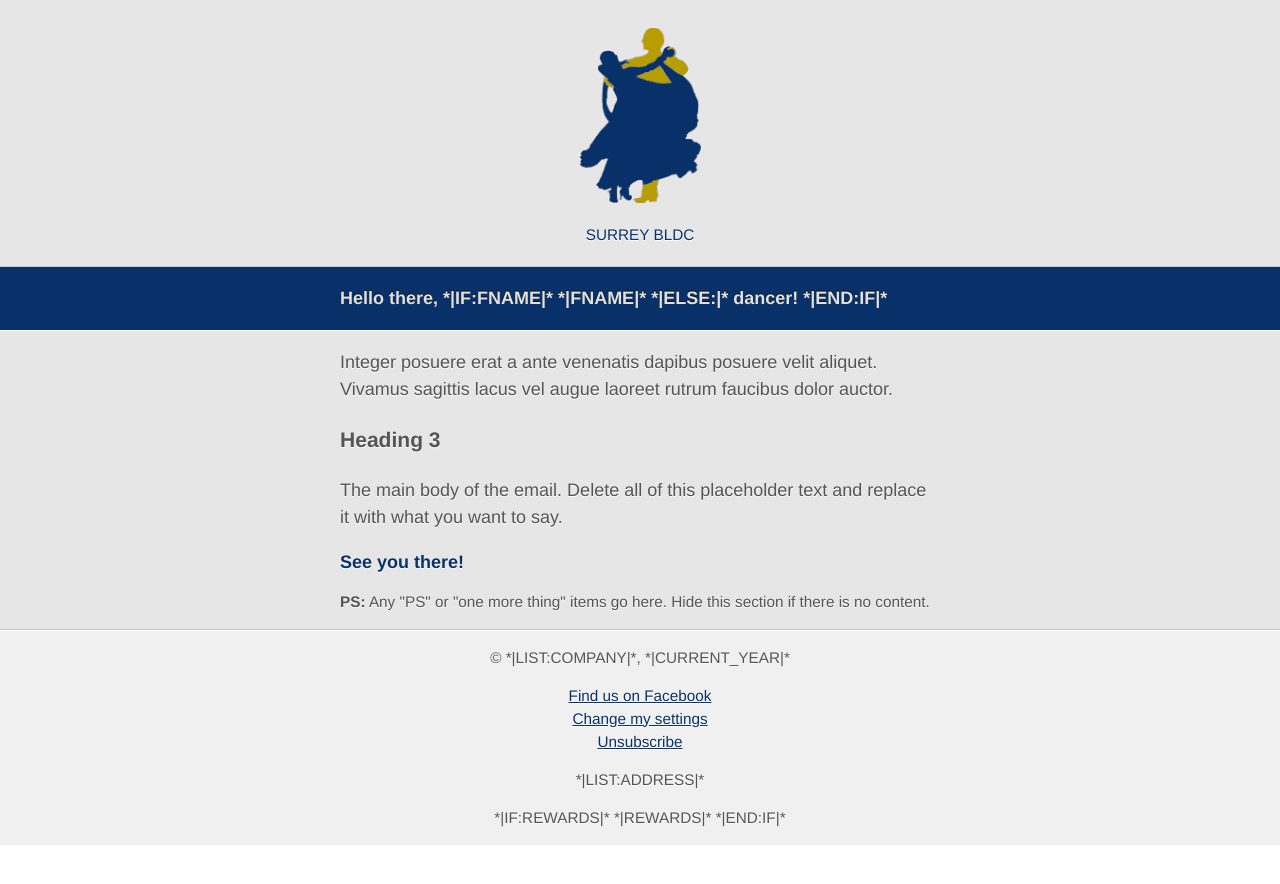
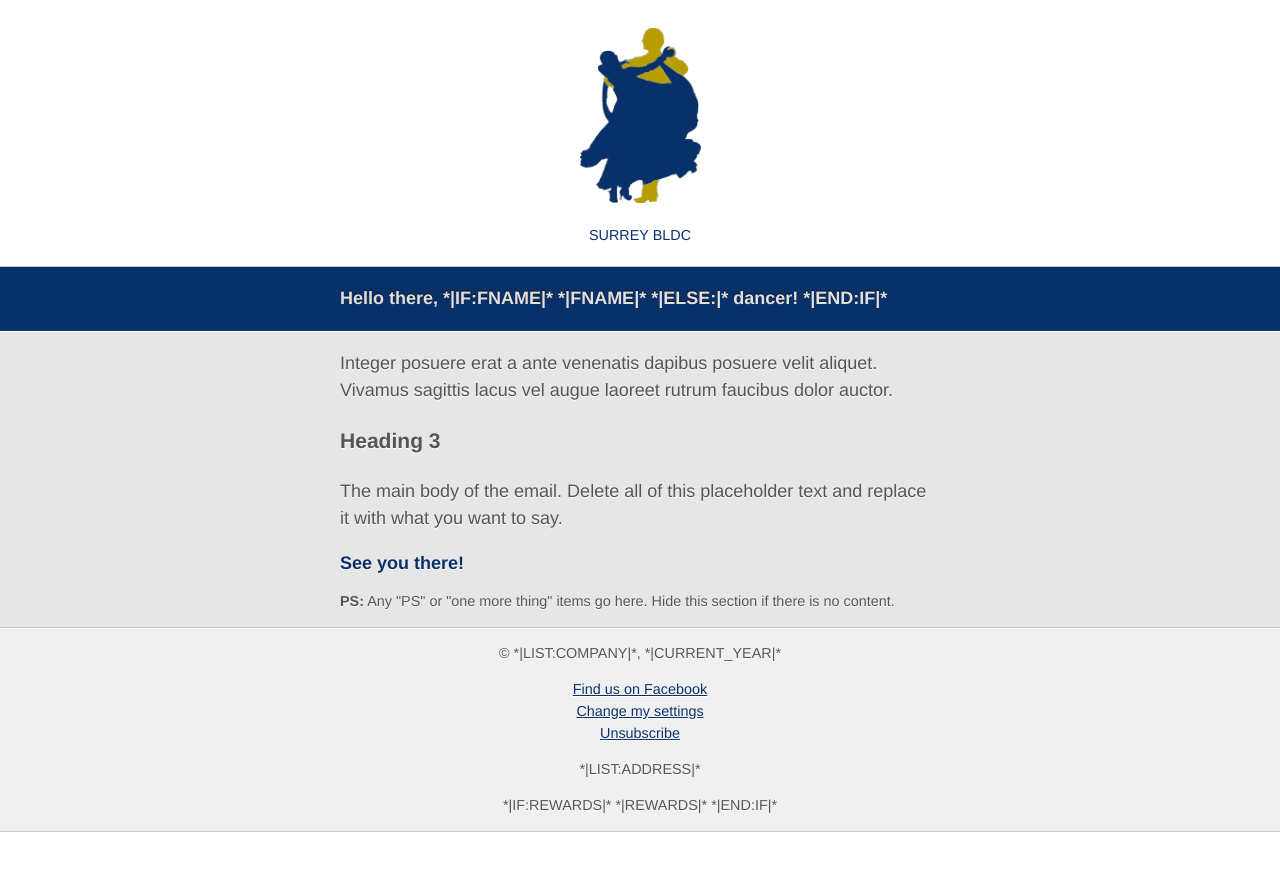
Before and after one commit to surreybldc/surreybldc.github.com, a Jekyll site: the page email/general-email-template.html, which Jekyll copies as it is, in a window 1280 px wide. Shown: the top 884 px of the page. Built offline with Jekyll 4.4.1, drawn with Linux system fonts in a browser that asks for light colours.

Commit message:
blue stripe complete, but maybe not best design

```diff
--- a/email/general-email-template.html
+++ b/email/general-email-template.html
@@ -35,10 +35,6 @@
       .siteTitle {
         text-align: center;
       }
-      #footer {
-        background-color: #f0f0f0;
-        border-top: 1px solid #fff;
-      }
       .fixedwidth,
       #footer > * {
         max-width: 600px;
@@ -47,14 +43,20 @@
         padding: 0 1em;
       }
       .smallertext {
-        font-size: 0.85em;
+        font-size: 0.8em;
+      }
+      .mediumcontrast {
+        background-color: #e6e6e6;
+        border-top: 1px solid #fff;
+        border-bottom: 1px solid #c6c6c6;
       }
       .lightcontrast {
-        background-color: #e6e6e6;
+        background-color: #f0f0f0;
+        border-top: 1px solid #fff;
         border-bottom: 1px solid #c6c6c6;
       }
       .lightcontrast,
-      #footer {
+      .mediumcontrast {
         overflow: auto;
       }
       h2,h3,h4,h5,h6{
@@ -67,7 +69,7 @@
       .inversebrand {
         background-color: #093169;
         border-top: 1px solid #c6c6c6;
-        border-bottom: 1px solid #fff;
+        border-bottom: 1px solid #093169;
       }
       .inversebrand * {
         color: #e0e0e0;
@@ -77,7 +79,6 @@
     </style>
   </head>
 	<body>
-	  <div class="lightcontrast">
     <div class="fixedwidth">
       <p class="siteTitle">
         <img src="http://surreybldc.com/img/logo/dancers-surrey-colours-web.png" alt="">
@@ -88,33 +89,24 @@
       </p>
     </div>
       <div class="inversebrand">
-        <!-- editable block -->
         <p class="fixedwidth">Hello there, *|IF:FNAME|* *|FNAME|* *|ELSE:|* dancer! *|END:IF|*</p>
-        <!-- /editable -->
       </div>
-      <div>
-        <!-- editable block -->
-        <div id="content" class="fixedwidth" mc:edit="content">
+      <div class="mediumcontrast">
+        <div class="fixedwidth" mc:edit="content">
           <p>Integer posuere erat a ante venenatis dapibus posuere velit aliquet. Vivamus sagittis lacus vel augue laoreet rutrum faucibus dolor auctor.</p>
           <h3>Heading 3</h3>
           <p>
             The main body of the email. Delete all of this placeholder text and replace it with what you want to say.
           </p>
         </div>
-        <!-- /editable -->
-      </div>
       <div class="fixedwidth">
-        <!-- editable block -->
         <strong class="brand" mc:edit="valediction">See you there!</strong>
-        <!-- /editable -->
-        <!-- editable block -->
         <p class="smallertext" mc:edit="postscript" mc:hideable>
           <strong>PS:</strong> Any "PS" or "one more thing" items go here. Hide this section if there is no content.
         </p>
-        <!-- /editable -->
       </div>
     </div>
-    <div id="footer" class="smallertext">
+    <div id="footer" class="smallertext lightcontrast">
       <p>&copy; *|LIST:COMPANY|*, *|CURRENT_YEAR|*</p>
       <p>
         <a href="http://www.facebook.com/groups/176881515701274/" title="Surrey BLDC Facebook group">Find us on Facebook</a>
```
Also changed, not shown: 1 other file. Lines whose indentation alone changed are shown as unchanged.
